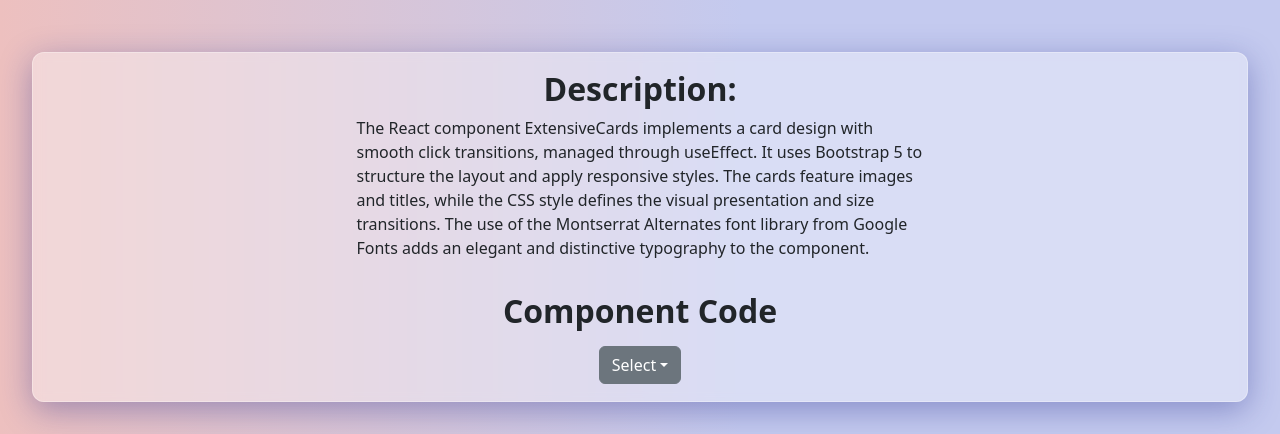
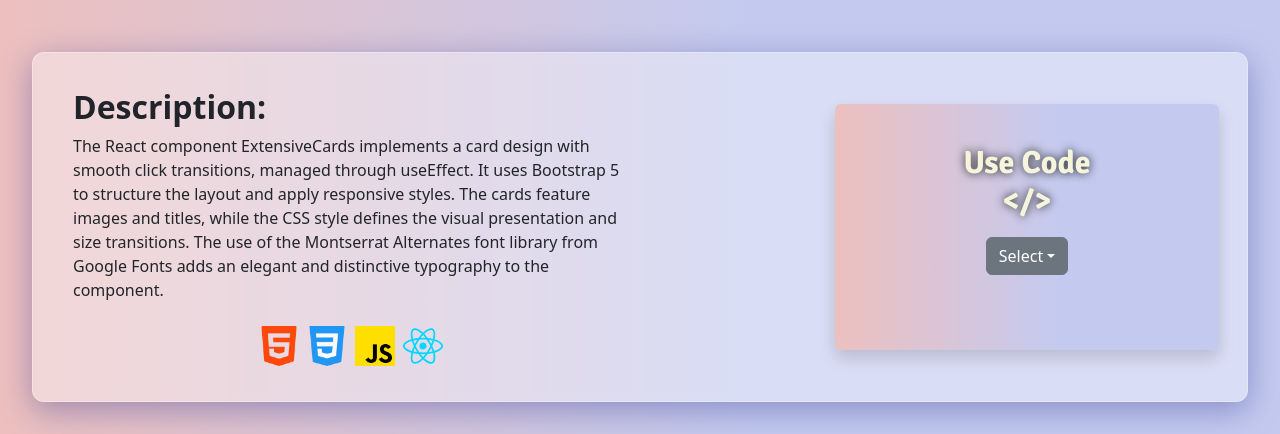
Before and after one commit to Alemar16/Dailys-Projects, a React (Vite) app: page /extensive-cards in a window 1280 px wide. Shown: the part 726-1160 px from the top of the page. Built offline with nearby package versions, Linux system fonts and the light colour scheme.

Commit message:
Component Information Structure + Styles

```diff
--- a/src/Practice-Components/Extensive-Cards/React/ExtensiveCards.jsx
+++ b/src/Practice-Components/Extensive-Cards/React/ExtensiveCards.jsx
@@ -3,6 +3,10 @@ import "./style.css";
 import { Link } from "react-router-dom";
 import AccordionReact from "./Accordion/Accordion-React/AccordionReact";
 import AccordionBasic from "./Accordion/Accordion-Basic/AccordionBasic";
+import imageHtml from "../../../assets/icons/html.png";
+import imageCss from "../../../assets/icons/css.png";
+import imageJavaScript from "../../../assets/icons/js.png";
+import imageReact from "../../../assets/icons/react.svg";
 
 const ExtensiveCards = () => {
   const [selectedOption, setSelectedOption] = useState("");
@@ -61,7 +65,6 @@ const ExtensiveCards = () => {
         <Link
           to="/extensive-cards-views"
           className="btn btn-secondary m-2 "
-
           data-bs-toggle="tooltip"
           data-bs-placement="top"
           data-bs-original-title="View"
@@ -72,7 +75,6 @@ const ExtensiveCards = () => {
         <Link
           to="/"
           className="btn btn-secondary m-2 "
-
           data-bs-toggle="tooltip"
           data-bs-placement="top"
           data-bs-original-title="Return"
@@ -145,18 +147,40 @@ const ExtensiveCards = () => {
           padding: "1rem",
         }}
       >
-        <div className="col-md-6 d-flex flex-column justify-content-center align-items-center">
+        <div className="row">
+          <div className="col-md-6 d-flex flex-column justify-content-start align-items-center">
+            <div className="d-flex flex-column align-items-start">
               <h2 className="title text-left fw-bold">Description:</h2>
               <p className="">
                 The React component ExtensiveCards implements a card design with
                 smooth click transitions, managed through useEffect. It uses
-            Bootstrap 5 to structure the layout and apply responsive styles. The
-            cards feature images and titles, while the CSS style defines the
-            visual presentation and size transitions. The use of the Montserrat
-            Alternates font library from Google Fonts adds an elegant and
-            distinctive typography to the component.
+                Bootstrap 5 to structure the layout and apply responsive styles.
+                The cards feature images and titles, while the CSS style defines
+                the visual presentation and size transitions. The use of the
+                Montserrat Alternates font library from Google Fonts adds an
+                elegant and distinctive typography to the component.
               </p>
-          <h2 className="title text-center fw-bold mt-3">Component Code</h2>
+            </div>
+
+            <div className="d-flex align-items-center mt-2 gap-2">
+              <img src={imageHtml} alt="Logo-html" width={40} height={40} />
+              <img src={imageCss} alt="Logo-css" width={40} height={40} />
+              <img src={imageJavaScript} alt="Logo-js" width={40} height={40} />
+              <img src={imageReact} alt="Logo-react" width={40} height={40} />
+            </div>
+          </div>
+
+          <div
+            className="col-md-6 d-flex flex-column justify-content-start align-items-center  rounded shadow p-3 mt-3 mb-3 ms-auto"
+            style={{
+              width: "24em",
+              background: "linear-gradient(90deg, #edc0bf 0, #c4caef 58%)",
+            }}
+          >
+            <h2 className="title-code text-center fw-bold mt-4">
+              Use Code <br />
+              {"</> "}
+            </h2>
             <div className="btn-group mt-2" style={{ position: "static" }}>
               <button
                 type="button"
@@ -184,6 +208,7 @@ const ExtensiveCards = () => {
                   </a>
                 </li>
               </ul>
+            </div>
           </div>
         </div>
 
--- a/src/Practice-Components/Extensive-Cards/React/style.css
+++ b/src/Practice-Components/Extensive-Cards/React/style.css
@@ -1,5 +1,7 @@
 
 @import url('https://fonts.googleapis.com/css2?family=Montserrat+Alternates:wght@600&display=swap');
+@import url('https://fonts.googleapis.com/css2?family=Signika:wght@600;700&display=swap');
+
 
 
 .container-component {
@@ -72,3 +74,8 @@
   text-shadow: #000000;
 
 }
+.title-code {
+  font-family: 'Signika', sans-serif;
+  color: beige;
+  text-shadow: #1f1e1e 0px 0px 10px;
+}
```
Lines whose indentation alone changed are shown as unchanged.
